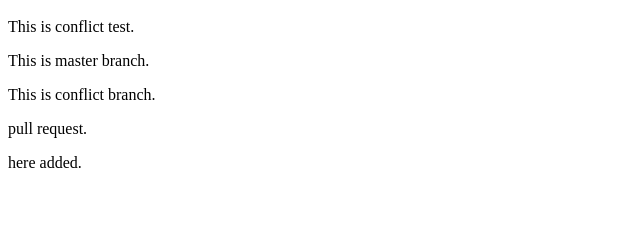
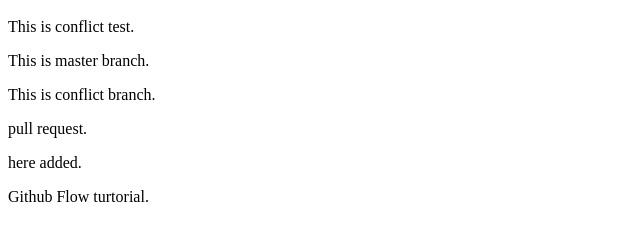
Before and after one commit to elmox0818/github-tutorial, a plain HTML site: page index.html in a window 1280 px wide. Shown: the part 48-288 px from the top of the page, without its empty margins (0-640 px from the left). Drawn offline with Linux system fonts and the light colour scheme.

Commit message:
GitHub Flow added

```diff
--- a/index.html
+++ b/index.html
@@ -4,3 +4,4 @@
 <p>This is conflict branch.</p>
 <p>pull request.</p>
 <p>here added.</p>
+<p>Github Flow turtorial.</p>
```
